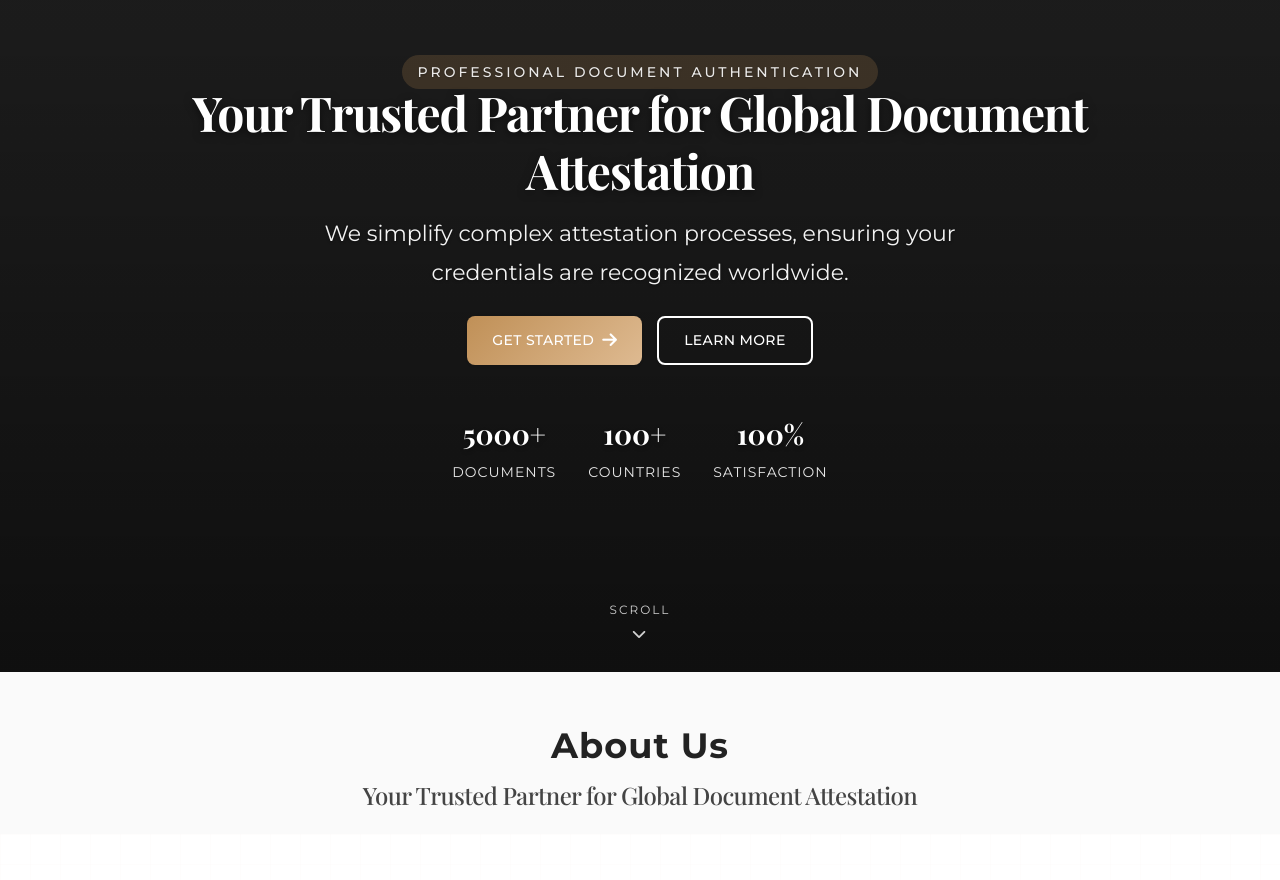
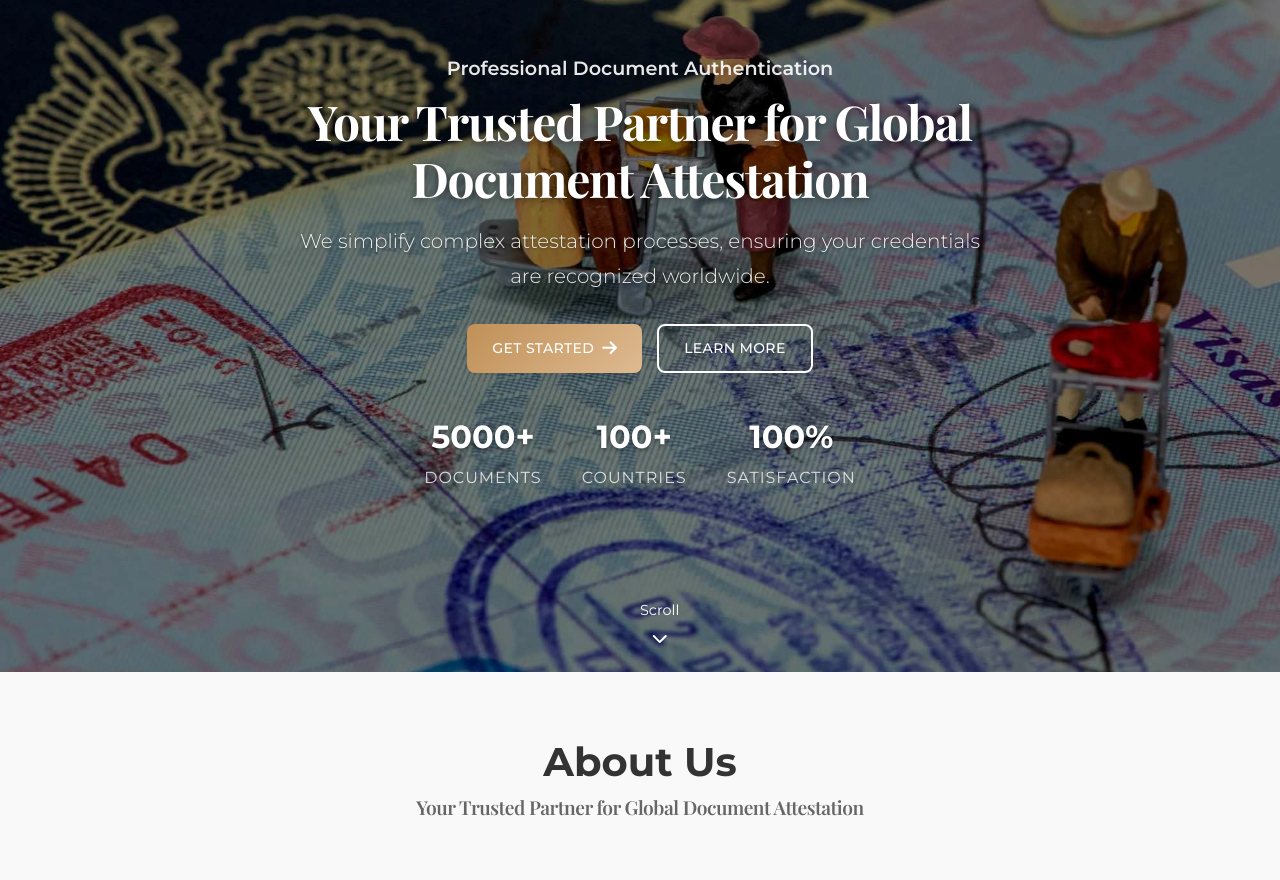
Before and after one commit to slspl-group/web, a plain HTML site: page index.html in a window 1280 px wide. Shown: the part 220-1100 px from the top of the page. Drawn offline with nearby package versions, Linux system fonts and the light colour scheme; a web font is replaced by a local one.

Commit message:
site updated

```diff
--- a/css/components/hero.css
+++ b/css/components/hero.css
@@ -3,12 +3,12 @@
 .hero {
     position: relative;
     height: 100vh;
-    min-height: 700px;
     display: flex;
     align-items: center;
+    justify-content: center;
+    text-align: center;
+    color: #fff;
     overflow: hidden;
-    color: white;
-
 }
 
 .hero-video-container {
@@ -18,19 +18,11 @@
     width: 100%;
     height: 100%;
     z-index: -2;
-    overflow: hidden;
 }
 
 #hero-video {
-    position: absolute;
-    top: 50%;
-    left: 50%;
-    min-width: 100%;
-    min-height: 100%;
-    width: auto;
-    height: auto;
-    transform: translateX(-50%) translateY(-50%);
-    z-index: -1;
+    width: 100%;
+    height: 100%;
     object-fit: cover;
 }
 
@@ -40,42 +32,37 @@
     left: 0;
     width: 100%;
     height: 100%;
-    background: linear-gradient(rgba(0,0,0,0.6), rgba(0,0,0,0.8));
-    z-index: 0;
+    background-color: rgba(0, 0, 0, 0.5); /* Dark overlay for text readability */
+    z-index: -1;
 }
 
 /* Fallback for when video doesn't load */
 .hero-fallback-bg {
+    display: none; /* Hidden by default, shown if video fails */
     position: absolute;
     top: 0;
     left: 0;
     width: 100%;
     height: 100%;
-    background-image: linear-gradient(rgba(0,0,0,0.7), rgba(0,0,0,0.7)), url('../../assets/images/hero-fallback.jpg');
-    background-size: cover;
-    background-position: center;
-    display: none; /* Hidden by default, shown by JS when video fails */
-    z-index: -1;
+    background: url('../../assets/images/site-home.jpg') no-repeat center center/cover;
+    z-index: -3;
 }
 
 .hero-content {
     position: relative;
-    z-index: 2;
-    text-align: center;
-    /* padding: 0 20px; */ /* Replaced for consistency */
-    padding-left: var(--space-lg);
-    padding-right: var(--space-lg);
-    max-width: 1200px;
+    z-index: 1;
+    max-width: 800px;
     margin: 0 auto;
+    padding: 20px;
 }
 
 /* Make sure h1 is centered with adequate spacing */
 .hero-content h1 {
-    font-size: var(--text-5xl);
-    margin-bottom: 1rem;
-    text-shadow: 0 2px 10px rgba(0, 0, 0, 0.3);
-    font-weight: var(--font-weight-bold);
-    text-align: center;
+    font-size: 3.5rem;
+    font-weight: 700;
+    margin-bottom: 20px;
+    line-height: 1.2;
+    text-shadow: 2px 2px 4px rgba(0,0,0,0.5);
     margin-left: auto;
     margin-right: auto;
     max-width: 1000px;
@@ -83,17 +70,11 @@
 
 /* Pre-heading text */
 .pre-heading {
+    font-size: 1.2rem;
+    font-weight: 600;
     color: rgba(255, 255, 255, 0.9);
-    font-size: var(--text-sm);
-    font-weight: var(--font-weight-medium);
-    text-transform: uppercase;
-    letter-spacing: 3px;
-    margin-bottom: var(--space-md);
-    background-color: rgba(192, 144, 87, 0.2);
-    padding: 8px 16px;
-    border-radius: var(--border-radius-full);
-    backdrop-filter: blur(4px);
-    text-shadow: 0 1px 2px rgba(0, 0, 0, 0.3);
+    margin-bottom: 10px;
+    display: block;
 }
 
 /* Main heading */
@@ -138,72 +119,68 @@
 }
 
 .hero p.lead {
-    font-size: var(--text-xl);
-    font-weight: var(--font-weight-normal);
+    font-size: 1.25rem;
+    margin-bottom: 30px;
+    color: rgba(255, 255, 255, 0.9);
 }
 
 /* Hero statistics */
 .hero-stats {
     display: flex;
     justify-content: center;
-    gap: var(--space-xl);
-    margin-top: var(--space-2xl);
+    gap: 40px;
+    margin-top: 40px;
     flex-wrap: wrap;
 }
 
 .stat-item {
     text-align: center;
-    color: white;
 }
 
 .stat-number {
     display: block;
-    font-size: var(--text-2xl);
-    font-weight: var(--font-weight-bold);
-    font-family: var(--font-secondary);
+    font-size: 2rem;
+    font-weight: 700;
     margin-bottom: 5px;
     color: white;
     text-shadow: 0 2px 4px rgba(0, 0, 0, 0.4);
 }
 
 .stat-label {
-    font-size: var(--text-sm);
+    font-size: 1rem;
     text-transform: uppercase;
     letter-spacing: 1px;
-    color: rgba(255, 255, 255, 0.9);
+    color: rgba(255, 255, 255, 0.8);
 }
 
 /* Scroll indicator */
 .scroll-indicator {
     position: absolute;
-    bottom: 30px;
+    bottom: 20px;
     left: 50%;
-    /* transform: translateX(-50%); */ /* Already handled by keyframes */
-    color: white;
-    display: flex;
-    flex-direction: column;
-    align-items: center;
-    font-size: var(--text-xs);
-    text-transform: uppercase;
-    letter-spacing: 2px;
-    opacity: 0.8;
+    transform: translateX(-50%);
+    color: #fff;
+    text-align: center;
+    cursor: pointer;
+    z-index: 2;
     animation: bounce 2s infinite;
 }
 
-.scroll-indicator i {
-    margin-top: 8px;
-    font-size: 1.2em;
+.scroll-indicator span {
+    display: block;
+    margin-bottom: 5px;
+    font-size: 0.9rem;
 }
 
 @keyframes bounce {
     0%, 20%, 50%, 80%, 100% {
-        transform: translate(-50%, 0); /* Added translateX */
+        transform: translateY(0);
     }
     40% {
-        transform: translate(-50%, -10px); /* Added translateX */
+        transform: translateY(-10px);
     }
     60% {
-        transform: translate(-50%, -5px); /* Added translateX */
+        transform: translateY(-5px);
     }
 }
 
--- a/css/components/sections.css
+++ b/css/components/sections.css
@@ -9,10 +9,7 @@ section {
     overflow: hidden;
 }
 
-/* Remove this rule as main's padding-top now handles the header offset globally */
-/* main > section:first-child:not(.hero) {
-    padding-top: calc(110px + var(--space-2xl));
-} */
+
 
 /* Common section styles */
 section {
--- a/css/main.css
+++ b/css/main.css
@@ -7,7 +7,6 @@
 
 /* Layout */
 @import 'layout/containers.css';
-@import 'layout/grid.css';
 
 /* Components */
 @import 'components/header.css';
@@ -26,42 +25,10 @@
 @import 'pages/about.css';
 @import 'pages/contact.css';
 @import 'pages/service-page.css';
+@import 'pages/home.css';
 
 /* Utilities */
 @import 'utilities/helpers.css';
 
 /* Responsive */
 @import 'responsive.css';
-
-.aboutus-center-block {
-    text-align: center;
-    margin: 48px auto 24px auto;
-    max-width: 900px;
-}
-.aboutus-title {
-    display: block;
-    font-size: 2.2rem;
-    font-weight: 700;
-    margin-bottom: 0.5rem;
-    color: #222;
-    letter-spacing: 1px;
-}
-.aboutus-subtitle {
-    font-size: 1.5rem;
-    font-weight: 500;
-    color: #444;
-    margin-bottom: 0;
-}
-.aboutus-pill {
-    display: inline-block;
-    background: #fff8e1;
-    color: #bfa13a;
-    border-radius: 999px;
-    padding: 0.4em 1.6em 0.4em 1.6em;
-    font-size: 1.1em;
-    font-weight: 700;
-    letter-spacing: 1px;
-    box-shadow: 0 1px 4px rgba(191,161,58,0.08);
-    margin-bottom: 18px;
-    margin-top: 3px;
-}
--- /dev/null
+++ b/css/pages/home.css
@@ -0,0 +1,34 @@
+.aboutus-center-block {
+    text-align: center;
+    padding: 60px 20px;
+    background-color: #f9f9f9;
+}
+
+.aboutus-title {
+    font-size: 2.5rem;
+    font-weight: 700;
+    color: #333;
+    margin-bottom: 15px;
+}
+
+.aboutus-subtitle {
+    font-size: 1.2rem;
+    color: #666;
+    max-width: 800px;
+    margin: 0 auto;
+    line-height: 1.6;
+}
+
+.aboutus-pill {
+    display: inline-block;
+    background: #fff8e1;
+    color: #bfa13a;
+    border-radius: 999px;
+    padding: 0.4em 1.6em 0.4em 1.6em;
+    font-size: 1.1em;
+    font-weight: 700;
+    letter-spacing: 1px;
+    box-shadow: 0 1px 4px rgba(191,161,58,0.08);
+    margin-bottom: 18px;
+    margin-top: 3px;
+}
```
